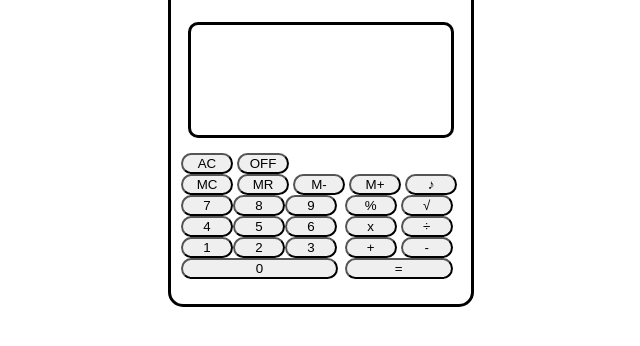
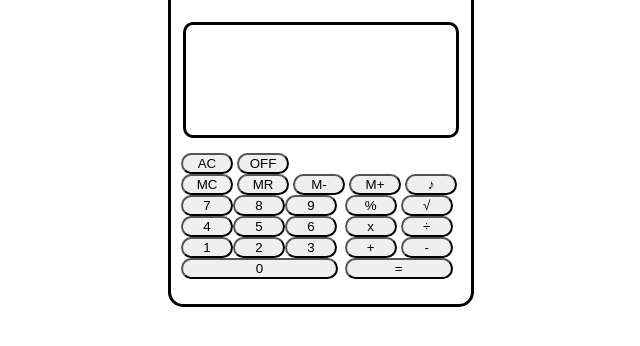
Before and after one commit to ErickMartins153/Calculator, a plain HTML site: page index.html in a window 1280 px wide. Shown: the part 148-494 px from the top of the page, without its empty margins (319-959 px from the left). Drawn offline with Linux system fonts and the light colour scheme.

Commit message:
fix overflow visual bug

```diff
--- a/style.css
+++ b/style.css
@@ -53,8 +53,9 @@ p {
   border-radius: 10px;
   padding: 30px;
   margin-top: 10px;
-  width: 200px;
+  width: 70%;
   height: 50px;
+  word-break: break-all;
 }
 
 .button-grid {
```
